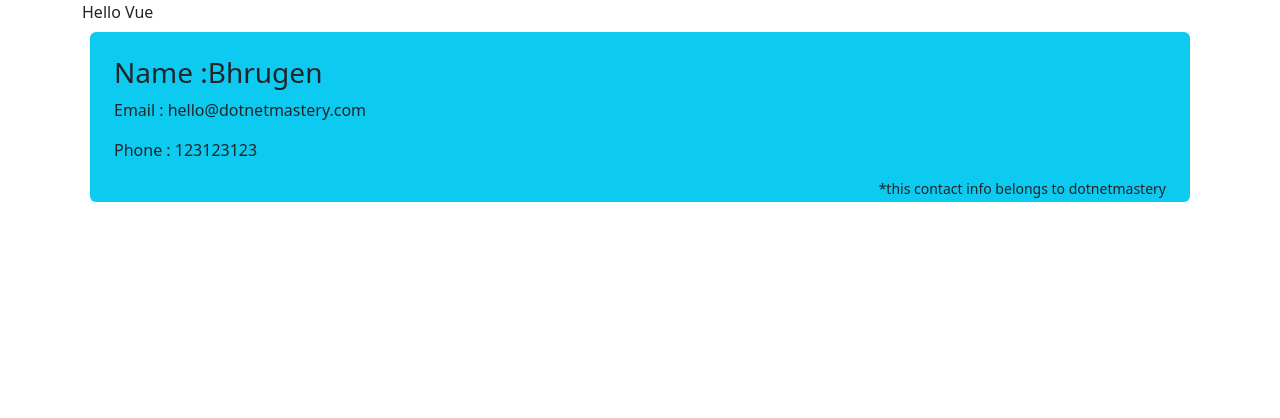
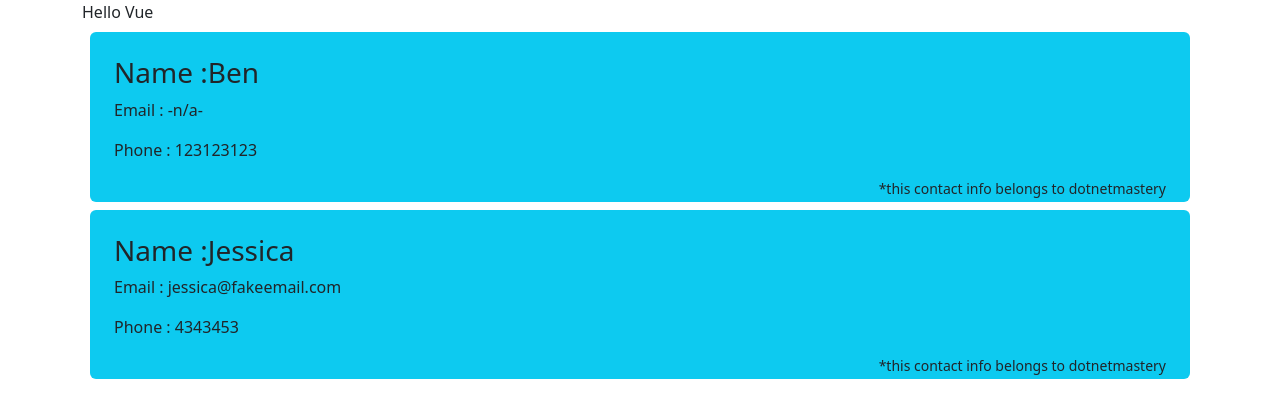
Before and after one commit to tee2490/02_VueComponents, a Vue app: page / in a window 1280 px wide. Shown: the top 418 px of the page. Built offline with nearby package versions, Linux system fonts and the light colour scheme.

Commit message:
09 props and local variable

```diff
--- a/src/App.vue
+++ b/src/App.vue
@@ -1,10 +1,12 @@
 <template>
   <div class="container">
     <div>{{ message }}</div>
+    <Contact name="Ben" :phone="123123123" :ownername="contactsOwner"></Contact>
     <Contact
-      name="Bhrugen"
-      :phone="123123123"
+      name="Jessica"
+      :phone="4343453"
       :ownername="contactsOwner"
+      email="jessica@fakeemail.com"
     ></Contact>
   </div>
 </template>
--- a/src/components/Contact.vue
+++ b/src/components/Contact.vue
@@ -8,8 +8,12 @@
     </p>
   </div>
 </template>
+
 <script setup>
-import { ref, defineProps } from "vue";
-const email = ref("hello@dotnetmastery.com");
-const props = defineProps({ name: String, phone: Number, ownername: String });
+const props = defineProps({
+  name: { type: String, required: true },
+  phone: Number,
+  ownername: String,
+  email: { type: String, required: false, default: "-n/a-" },
+});
 </script>
```
